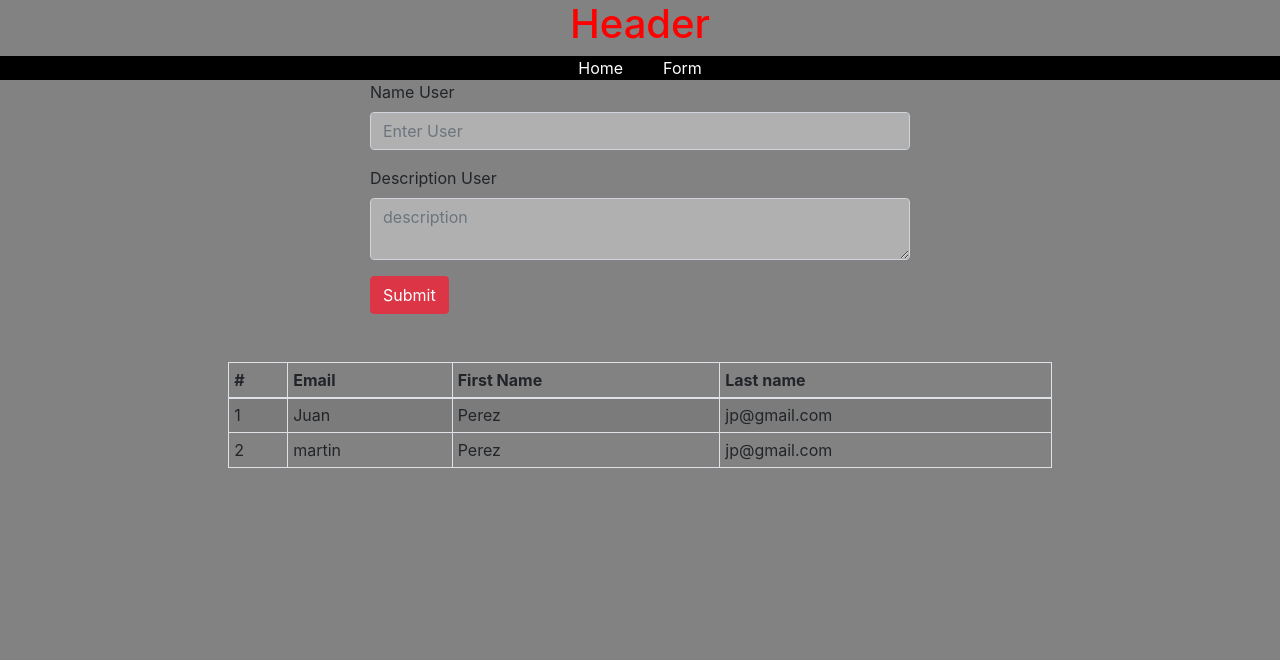
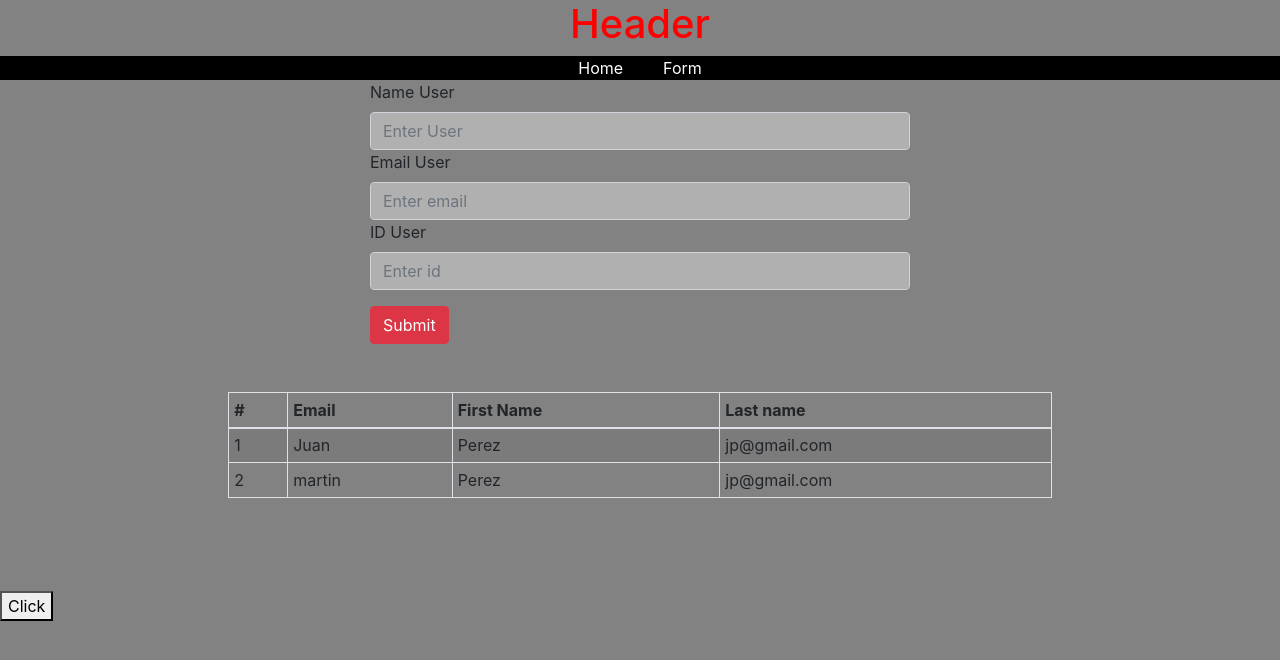
Before and after one commit to julinuzzo19/react-test, a React (Create React App) app: page / in a window 1280 px wide. Shown: the top 660 px of the page. Built offline with nearby package versions, Linux system fonts and the light colour scheme.

Commit message:
form user agregado

```diff
--- a/src/components/FormUser/FormUser.js
+++ b/src/components/FormUser/FormUser.js
@@ -2,10 +2,20 @@ import {Row, Col, Container, Form, Button} from 'react-bootstrap';
 
 function FormUser({createUser}) {
   const handleSubmit = (e) => {
-    console.log(e.target.elements);
-    // const [name, value] = e.target.elements;
     e.preventDefault();
-    //createUser(e.target);
+    const [nameElement, emailElement, idElement] = e.target.elements;
+
+    let nameArray = nameElement.value.split(' ');
+
+    let email = emailElement.value;
+    let id = idElement.value;
+
+    let first_name = nameArray[0];
+
+    nameArray.shift();
+    let last_name = nameArray.join(' ');
+
+    createUser({id, email, first_name, last_name});
   };
 
   return (
@@ -15,12 +25,11 @@ function FormUser({createUser}) {
           <Form onSubmit={handleSubmit}>
             <Form.Group className='mb-3'>
               <Form.Label>Name User</Form.Label>
-              <Form.Control type='text' placeholder='Enter User' />
-            </Form.Group>
-
-            <Form.Group className='mb-3'>
-              <Form.Label>Description User</Form.Label>
-              <Form.Control as='textarea' placeholder='description' />
+              <Form.Control type='text' name='name' placeholder='Enter User' />
+              <Form.Label>Email User</Form.Label>
+              <Form.Control type='text' name='email' placeholder='Enter email' />
+              <Form.Label>ID User</Form.Label>
+              <Form.Control type='number' name='id' placeholder='Enter id' />
             </Form.Group>
 
             <Button variant='danger' type='submit'>
--- a/src/components/User/User.js
+++ b/src/components/User/User.js
@@ -28,6 +28,7 @@ function User() {
 
   const handleCreateUser = (user) => {
     console.log(user);
+    setUsers([...users, user]);
   };
 
   const handleClick = () => {
@@ -36,9 +37,9 @@ function User() {
 
   return (
     <>
-      <FormUser CreateUser={handleCreateUser} />
+      <FormUser createUser={handleCreateUser} />
       <Users users={users} />
-      {/* <button onClick={handleClick}>Click</button> */}
+      <button onClick={handleClick}>Click</button>
     </>
   );
 }
```
